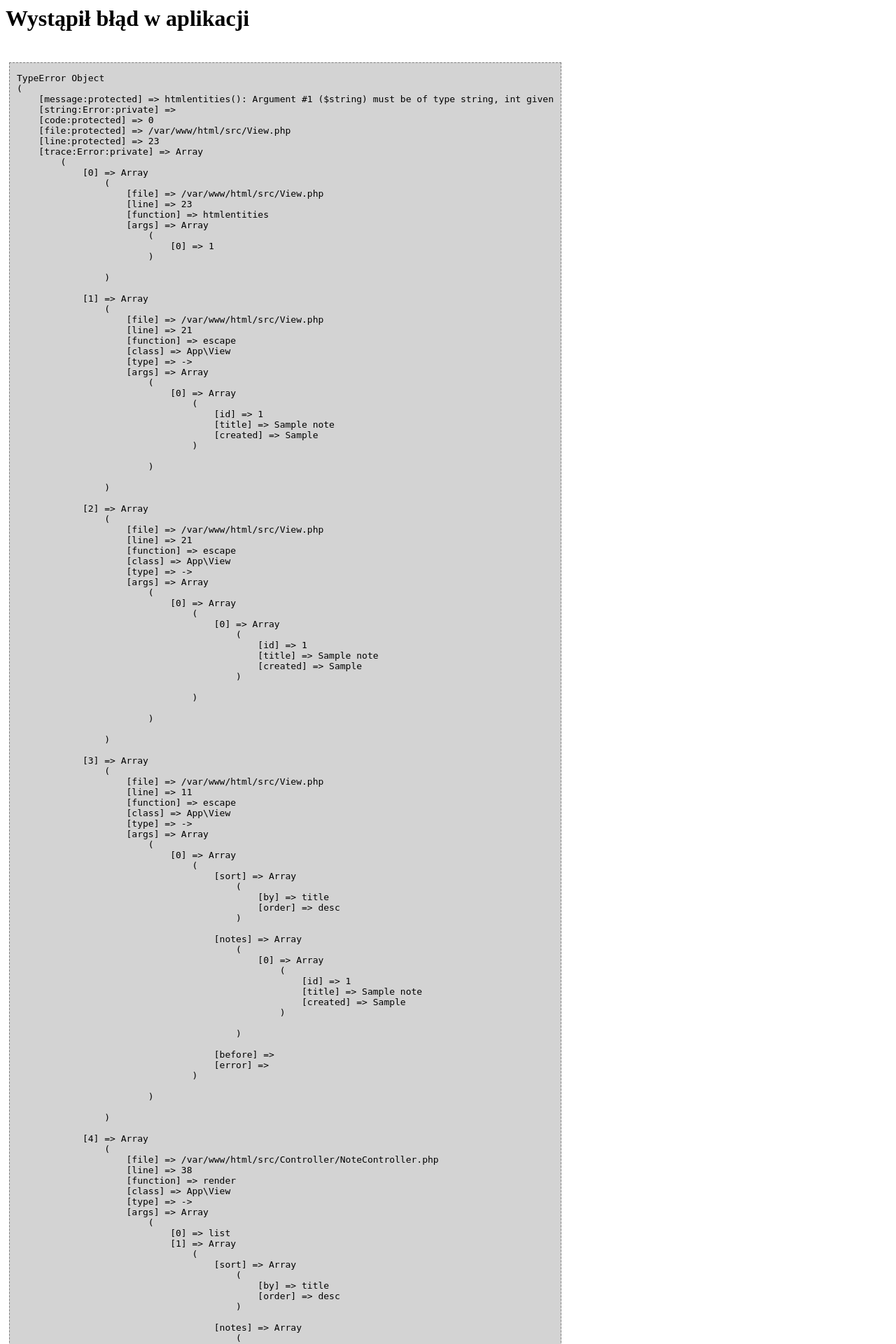
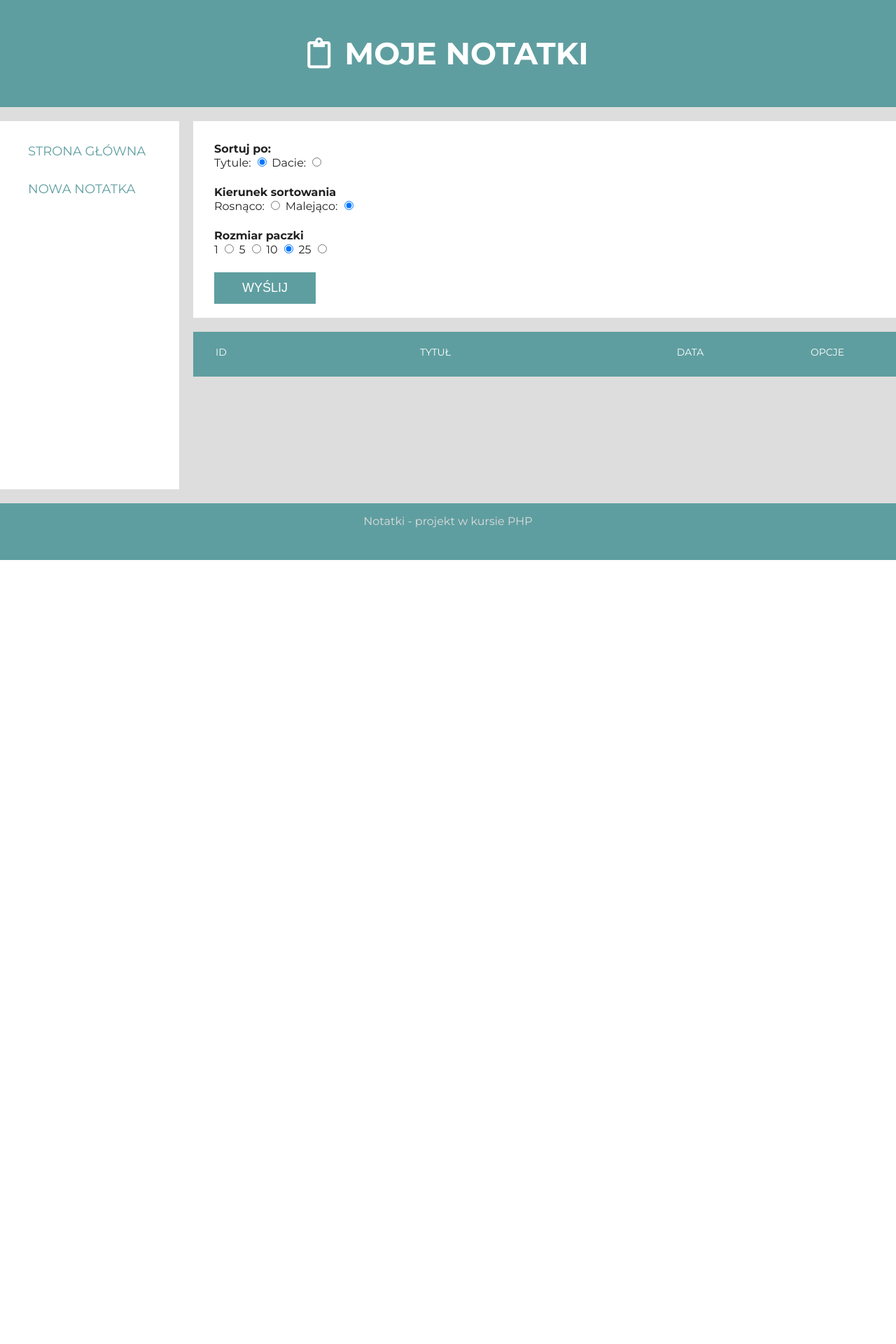
Before and after one commit to forkacper/notes-app, a PHP site: page / in a window 1280 px wide. Shown: the top 1920 px of the page at 70% size. After the commit the page ends 800 px from the top, so only its background shows below. Run offline with PHP 8.4, Linux system fonts and the light colour scheme; tables that the repository leaves empty or names only in its code hold one stand-in row (values such as "Sample post"); lists and menus that the app fills with data are empty; some libraries are stand-ins or nearby versions.

Commit message:
Added pagination for notes

```diff
--- a/config/config.php
+++ b/config/config.php
@@ -6,7 +6,7 @@
   'db' => [
     'host' => 'localhost',
     'database' => 'notes',
-    'user' => 'user_notes',
-    'password' => 'fcv3iRcTxYfnNY6H'
+    'user' => 'root',
+    'password' => ''
   ]
 ];
--- a/src/Controller/NoteController.php
+++ b/src/Controller/NoteController.php
@@ -8,6 +8,8 @@
 
 class NoteController extends AbstractController
 {
+    private const PAGE_SIZE = 10;
+
   public function createAction(): void
   {
     if ($this->request->hasPost()) {
@@ -32,14 +34,23 @@
 
   public function listAction(): void
   {
+    $pageNumber = (int) $this->request->getParam('page', 1);
+    $pageSize = (int) $this->request->getParam('pagesize', self::PAGE_SIZE);
     $sortBy = $this->request->getParam('sortby', 'title');
     $sortOrder = $this->request->getParam('sortorder', 'desc');
+
+    if(!in_array($pageSize, [1, 5, 10, 25])) {
+        $pageSize = self::PAGE_SIZE;
+    }
+
+    $notes = $this->database->getNotes($pageNumber, $pageSize, $sortBy, $sortOrder);
 
     $this->view->render(
       'list',
       [
+        'page' => ['number' => $pageNumber, 'size' => $pageSize],
         'sort' => ['by' => $sortBy, 'order' => $sortOrder],
-        'notes' => $this->database->getNotes($sortBy, $sortOrder),
+        'notes' => $notes,
         'before' => $this->request->getParam('before'),
         'error' => $this->request->getParam('error')
       ]
--- a/src/Database.php
+++ b/src/Database.php
@@ -42,8 +42,11 @@
     return $note;
   }
 
-  public function getNotes(string $sortBy, string $sortOrder): array
+  public function getNotes(int $pageNumber, int $pageSize, string $sortBy, string $sortOrder): array
   {
+      $limit = $pageNumber;
+      $offset = $pageNumber * $pageSize;
+
     try {
       if (!in_array($sortBy, ['created', 'title'])) {
         $sortBy = 'title';
@@ -57,6 +60,7 @@
         SELECT id, title, created
         FROM notes
         ORDER BY $sortBy $sortOrder
+        LIMIT $limit, $offset
       ";
 
       $result = $this->conn->query($query);
@@ -131,7 +135,7 @@
       empty($config['database'])
       || empty($config['host'])
       || empty($config['user'])
-      || empty($config['password'])
+//      || empty($config['password'])
     ) {
       throw new ConfigurationException('Storage configuration error');
     }
--- a/src/View.php
+++ b/src/View.php
@@ -17,15 +17,21 @@
     $clearParams = [];
 
     foreach ($params as $key => $param) {
-      if (is_array($param)) {
-        $clearParams[$key] = $this->escape($param);
-      } else if ($param) {
-        $clearParams[$key] = htmlentities($param);
-      } else {
-        $clearParams[$key] = $param;
-      }
+        switch (true) {
+            case is_array($param):
+                $clearParams[$key] = $this->escape($param);
+                break;
+            case is_int($param):
+                $clearParams[$key] = $param;
+                break;
+            case $param:
+                $clearParams[$key] = htmlentities($param);
+                break;
+            default:
+                $clearParams[$key] = $param;
+                break;
+        }
     }
-
     return $clearParams;
   }
 }
--- a/templates/pages/list.php
+++ b/templates/pages/list.php
@@ -36,6 +36,10 @@
     $sort = $params['sort'] ?? [];
     $by = $sort['by'] ?? 'title';
     $order = $sort['order'] ?? 'desc';
+
+    $page = $params['page'] ?? [];
+    $size = $page['size'] ?? 10;
+    $number = $page['number'] ?? 1;
     ?>
 
     <div>
@@ -50,6 +54,13 @@
           <label>Rosnąco: <input name="sortorder" type="radio" value="asc" <?php echo $order === 'asc' ? 'checked' : '' ?> /></label>
           <label>Malejąco: <input name="sortorder" type="radio" value="desc" <?php echo $order === 'desc' ? 'checked' : '' ?> /></label>
         </div>
+          <div>
+              <div>Rozmiar paczki</div>
+              <label>1 <input name="pagesize" type="radio" value="1" <?php echo $size === 1 ? 'checked' : ''?>></label>
+              <label>5 <input name="pagesize" type="radio" value="5" <?php echo $size === 5 ? 'checked' : ''?>></label>
+              <label>10 <input name="pagesize" type="radio" value="10" <?php echo $size === 10 ? 'checked' : ''?>></label>
+              <label>25 <input name="pagesize" type="radio" value="25" <?php echo $size === 25 ? 'checked' : ''?>></label>
+          </div>
         <input type="submit" value="Wyślij" />
       </form>
     </div>
```
